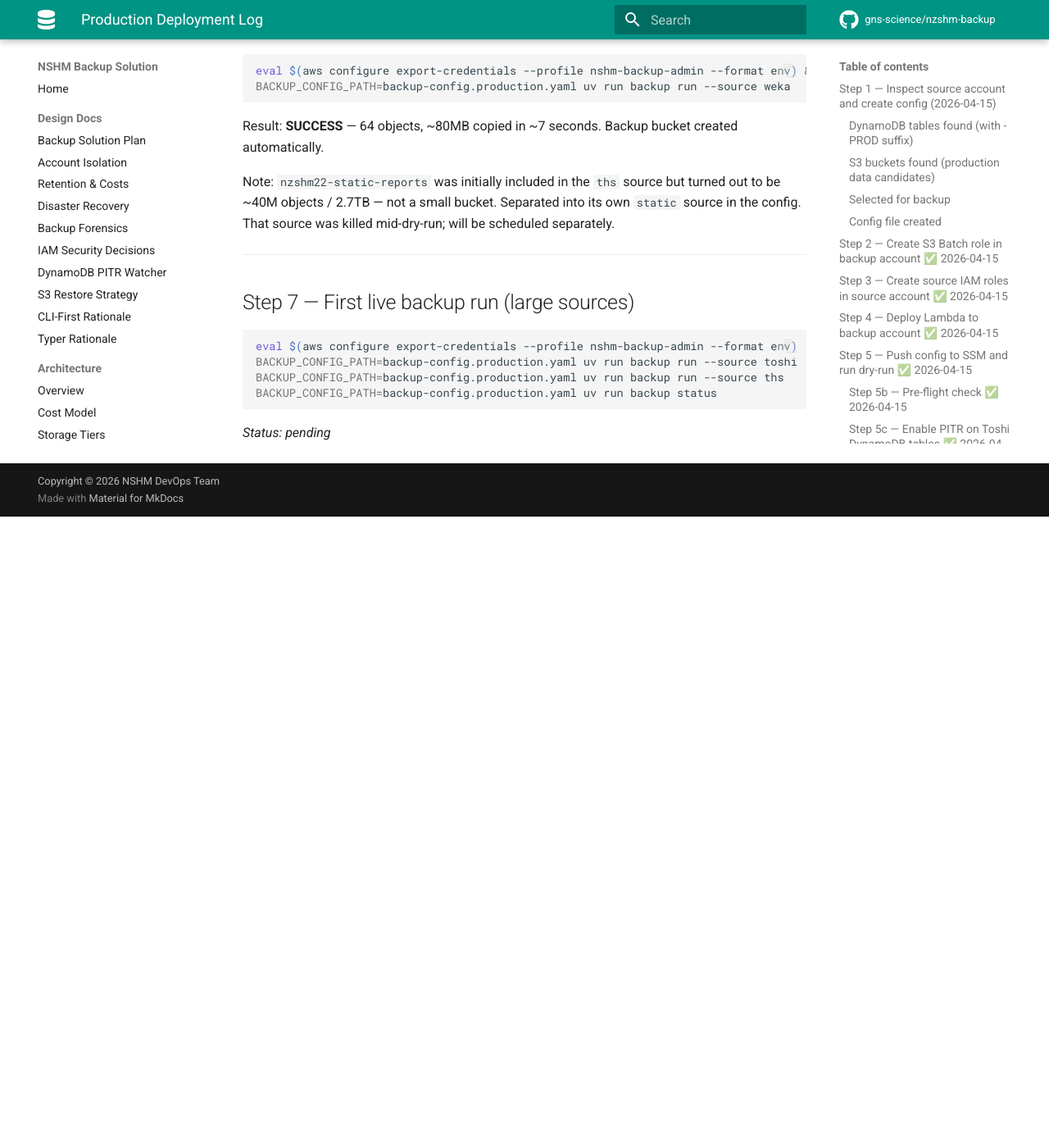
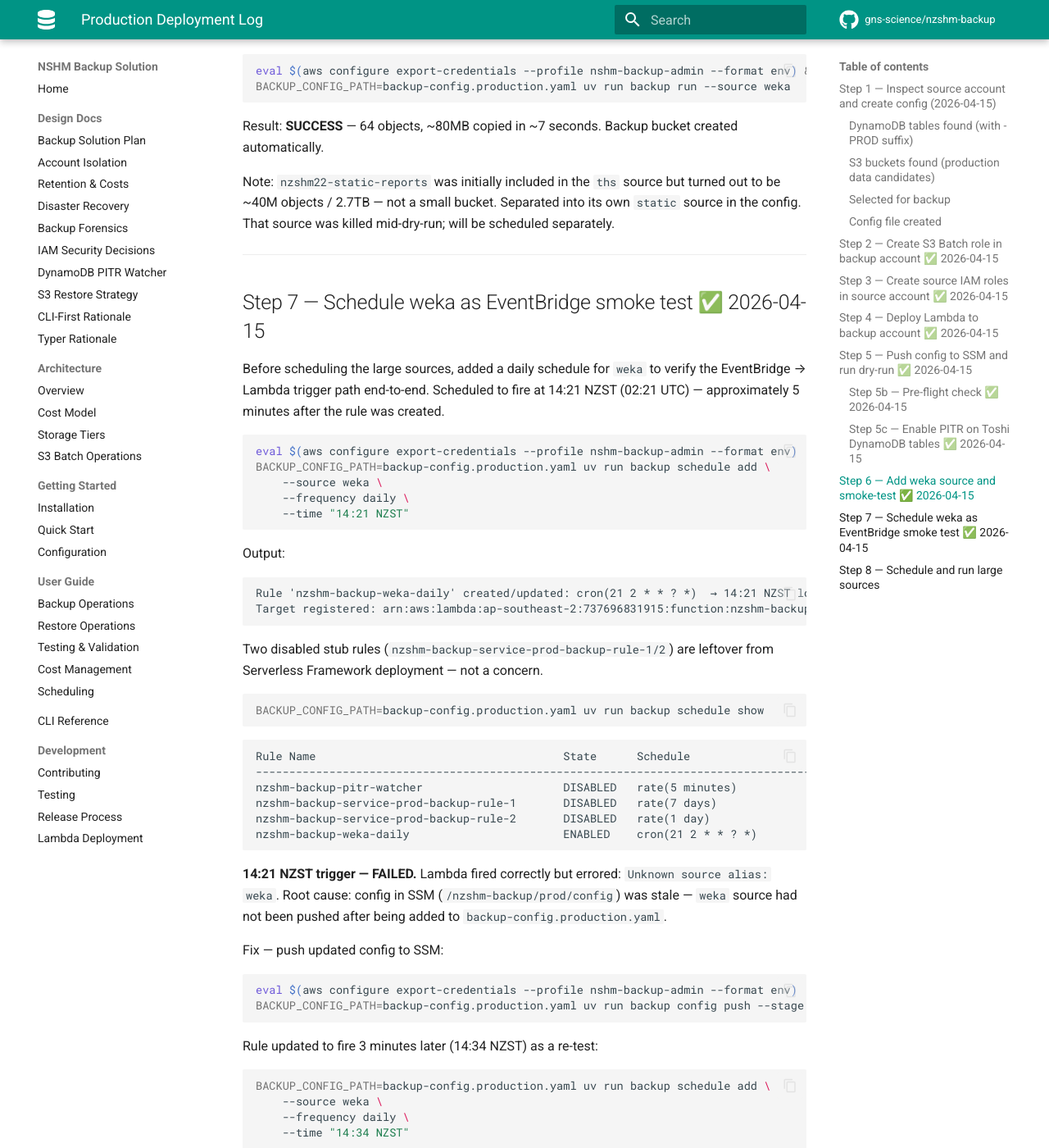
Before and after one commit to GNS-Science/aws-snapshot, an MkDocs documentation site: the page built from docs/PROD-DEPLOY-LOG.md, in a window 1280 px wide and 1400 px high, scrolled down 5037 px. Shown: the whole window at 82% size. Built offline with MkDocs 1.6.1 and Material for MkDocs 9.7.7, drawn with Linux system fonts in a browser that asks for light colours; comment, search, counter and statistics services are not loaded; the version menu is left out; before the commit the page ends 5667 px from its top, so only the background shows below that; some of the changed text lies outside the part shown.

Commit message:
docs: record weka scheduled trigger test results in deploy log
14:21 trigger failed (stale SSM config — weka source not pushed).
14:34 retry succeeded after config push. EventBridge path confirmed working.

````diff
--- a/docs/PROD-DEPLOY-LOG.md
+++ b/docs/PROD-DEPLOY-LOG.md
@@ -237,13 +237,84 @@
 
 ---
 
-## Step 7 — First live backup run (large sources)
+## Step 7 — Schedule weka as EventBridge smoke test ✅ 2026-04-15
+
+Before scheduling the large sources, added a daily schedule for `weka` to verify the
+EventBridge → Lambda trigger path end-to-end. Scheduled to fire at 14:21 NZST (02:21 UTC)
+— approximately 5 minutes after the rule was created.
 
 ```bash
 eval $(aws configure export-credentials --profile nshm-backup-admin --format env)
+BACKUP_CONFIG_PATH=backup-config.production.yaml uv run backup schedule add \
+    --source weka \
+    --frequency daily \
+    --time "14:21 NZST"
+```
+
+Output:
+```
+Rule 'nzshm-backup-weka-daily' created/updated: cron(21 2 * * ? *)  → 14:21 NZST locally
+Target registered: arn:aws:lambda:ap-southeast-2:737696831915:function:nzshm-backup-service-prod-backup
+```
+
+Two disabled stub rules (`nzshm-backup-service-prod-backup-rule-1/2`) are leftover from
+Serverless Framework deployment — not a concern.
+
+```bash
+BACKUP_CONFIG_PATH=backup-config.production.yaml uv run backup schedule show
+```
+
+```
+Rule Name                                     State      Schedule                       Local time
+----------------------------------------------------------------------------------------------------
+nzshm-backup-pitr-watcher                     DISABLED   rate(5 minutes)
+nzshm-backup-service-prod-backup-rule-1       DISABLED   rate(7 days)
+nzshm-backup-service-prod-backup-rule-2       DISABLED   rate(1 day)
+nzshm-backup-weka-daily                       ENABLED    cron(21 2 * * ? *)             → 14:21 NZST locally
+```
+
+**14:21 NZST trigger — FAILED.** Lambda fired correctly but errored: `Unknown source alias: weka`.
+Root cause: config in SSM (`/nzshm-backup/prod/config`) was stale — `weka` source had not been
+pushed after being added to `backup-config.production.yaml`.
+
+Fix — push updated config to SSM:
+
+```bash
+eval $(aws configure export-credentials --profile nshm-backup-admin --format env)
+BACKUP_CONFIG_PATH=backup-config.production.yaml uv run backup config push --stage prod
+```
+
+Rule updated to fire 3 minutes later (14:34 NZST) as a re-test:
+
+```bash
+BACKUP_CONFIG_PATH=backup-config.production.yaml uv run backup schedule add \
+    --source weka \
+    --frequency daily \
+    --time "14:34 NZST"
+```
+
+**14:34 NZST trigger — SUCCESS.** 1 object copied (incremental — only the event log was new
+since the earlier manual run). EventBridge → Lambda → SSM config → S3 path confirmed working.
+
+**Lesson:** always push config to SSM after modifying `backup-config.production.yaml`:
+```bash
+BACKUP_CONFIG_PATH=backup-config.production.yaml uv run backup config push --stage prod
+```
+
+---
+
+## Step 8 — Schedule and run large sources
+
+Once weka scheduled run confirms the trigger path works:
+
+```bash
+eval $(aws configure export-credentials --profile nshm-backup-admin --format env)
+BACKUP_CONFIG_PATH=backup-config.production.yaml uv run backup schedule add --source toshi --frequency daily --time "02:00 NZST"
+BACKUP_CONFIG_PATH=backup-config.production.yaml uv run backup schedule add --source ths --frequency daily --time "02:00 NZST"
+BACKUP_CONFIG_PATH=backup-config.production.yaml uv run backup schedule add --source static --frequency daily --time "02:00 NZST"
 BACKUP_CONFIG_PATH=backup-config.production.yaml uv run backup run --source toshi
 BACKUP_CONFIG_PATH=backup-config.production.yaml uv run backup run --source ths
 BACKUP_CONFIG_PATH=backup-config.production.yaml uv run backup status
 ```
 
-_Status: pending_
+_Status: pending weka smoke-test result_
````
